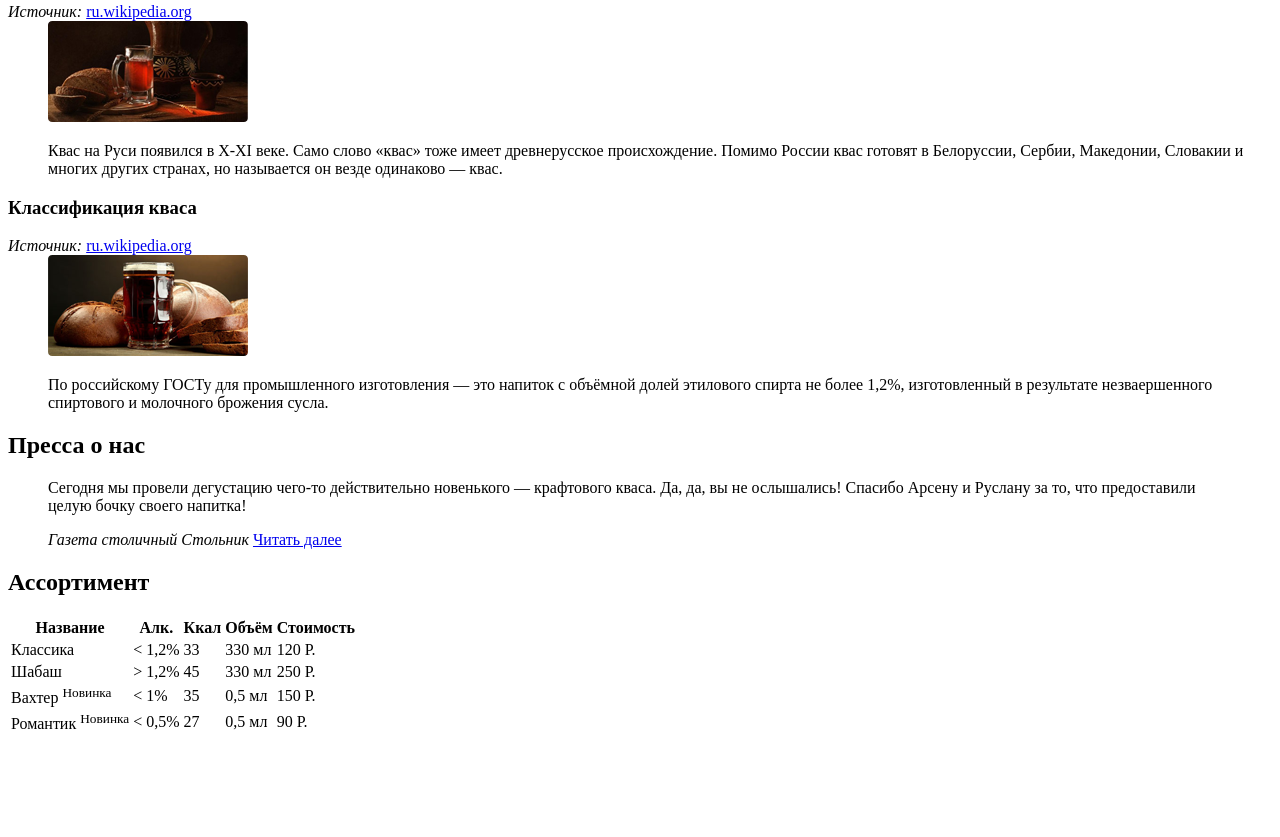
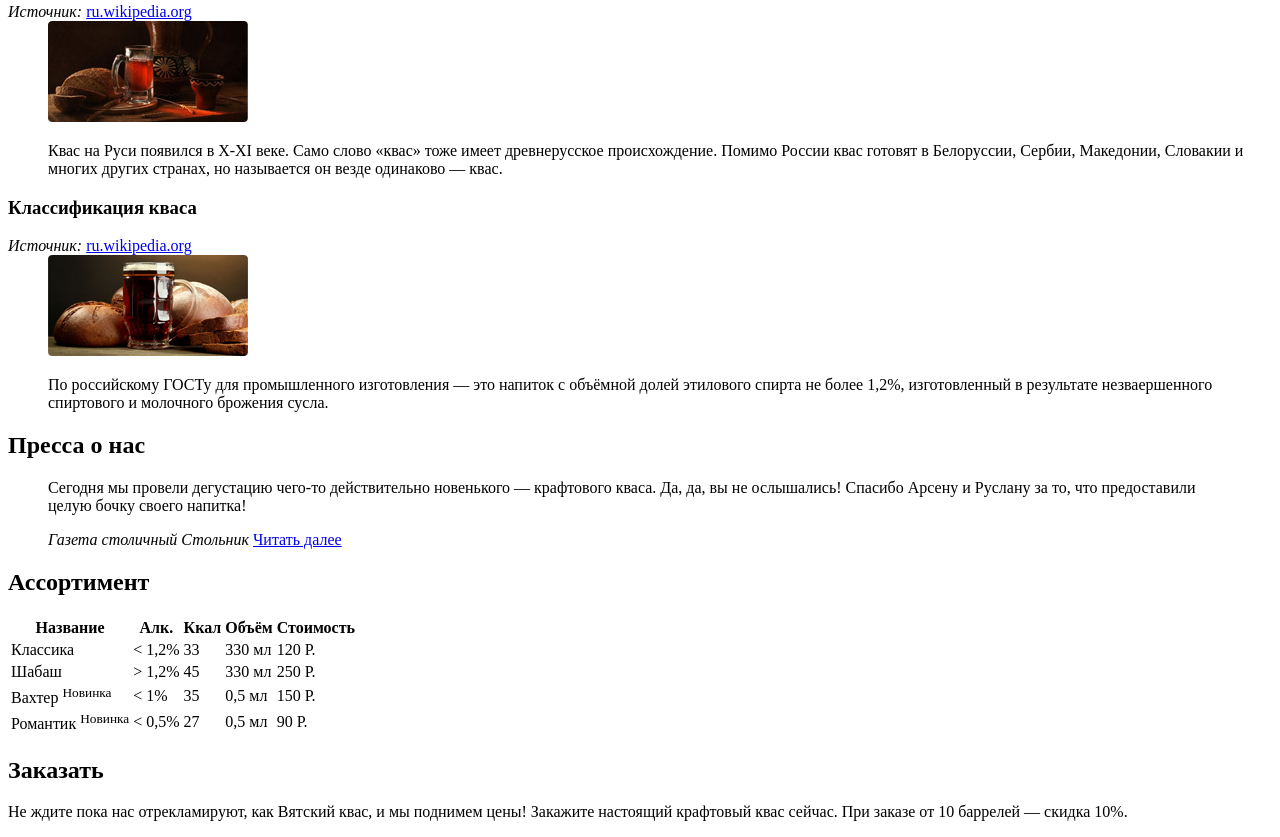
Before and after one commit to BorisLarchenko/Kvas, a plain HTML site: page index.html in a window 1280 px wide. Shown: the part 2008-2845 px from the top of the page. Before the commit the page ends 2753 px from the top, so only its background shows below. Drawn offline with Linux system fonts and the light colour scheme.

Commit message:
add class order. It is 7-th block

```diff
--- a/index.html
+++ b/index.html
@@ -151,5 +151,12 @@
 			</tr>
 		</table>
 	</div>
+	<div class="order">
+		<h2>Заказать</h2>
+		<p>Не ждите пока нас отрекламируют, как Вятский квас, и мы поднимем цены! Закажите настоящий крафтовый квас сейчас. При заказе от 10 баррелей — скидка 10%.</p>
+		<form class="order-form" action="/kvas-team-mail">
+
+		</form>
+	</div>
 </body>
 </html>
```
